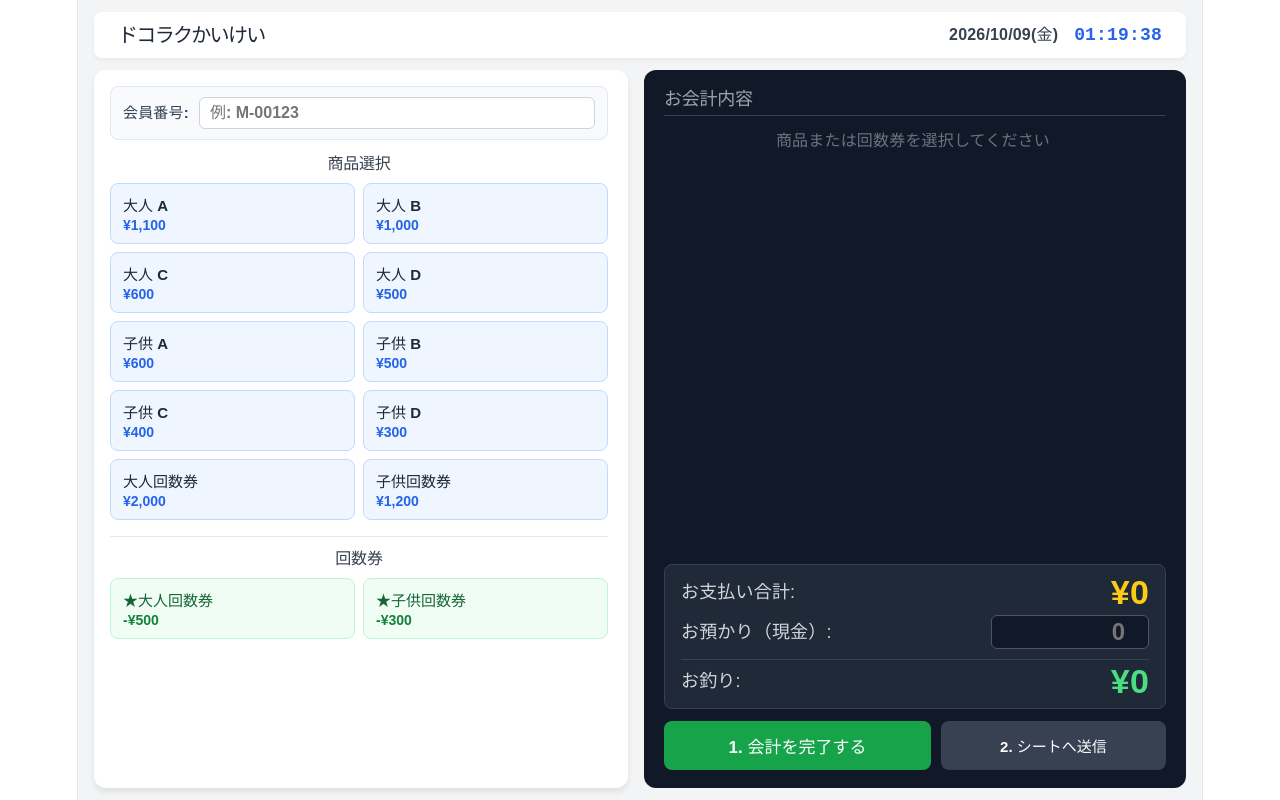
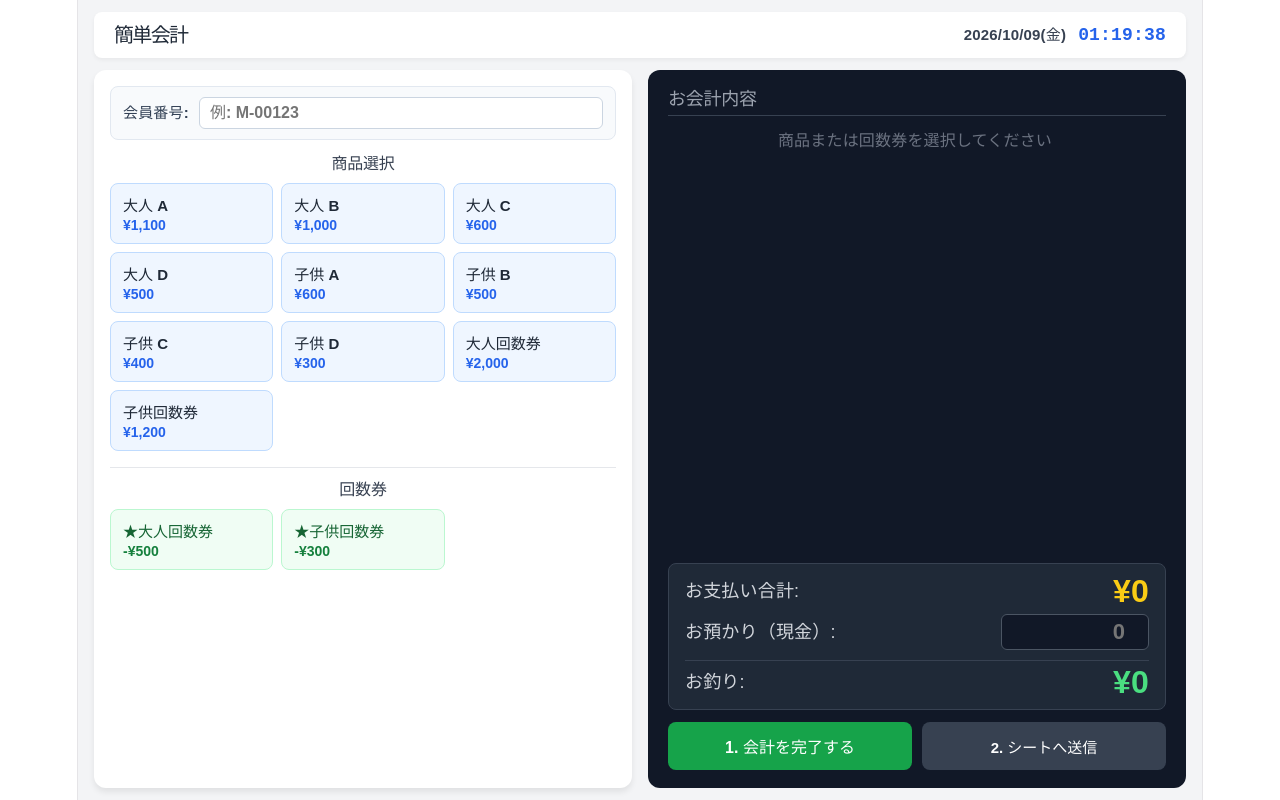
Before and after one commit to Fei-0115/dokorakukaikei-o0o0, a React (Vite) app: page / in a window 1280 px wide. Built offline with nearby package versions, Linux system fonts and the light colour scheme.

Commit message:
スマホ対応レイアウトの適用

```diff
--- a/src/App.tsx
+++ b/src/App.tsx
@@ -24,7 +24,7 @@ const GOOGLE_SCRIPT_URL = 'https://script.google.com/macros/s/AKfycbwyLOy2SO5X9b
 // 3. 商品リストの設定
 // ==========================================
 const PRODUCTS: Item[] = [
- { id: '1', name: '大人 A', price: 1100 },
+  { id: '1', name: '大人 A', price: 1100 },
   { id: '2', name: '大人 B', price: 1000 },
   { id: '3', name: '大人 C', price: 600 },
   { id: '4', name: '大人 D', price: 500 },
@@ -171,70 +171,67 @@ export default function App() {
       display: 'flex',
       flexDirection: 'column',
       width: '100%',
-      maxWidth: '100%',
-      height: '100vh',
+      minHeight: '100vh',
       fontFamily: 'sans-serif',
-      /* 【色変更】画面全体の背景色 */
       backgroundColor: '#f3f4f6',
       padding: '12px 16px',
       gap: '12px',
       boxSizing: 'border-box',
-      overflow: 'hidden'
     }}>
 
       {/* 画面最上部：タイトル ＆ 時計バー */}
       <div style={{
-        /* 【色変更】最上部バーの背景色 */
         backgroundColor: '#ffffff',
-        padding: '10px 24px',
+        padding: '10px 20px',
         borderRadius: '8px',
         boxShadow: '0 2px 4px rgba(0,0,0,0.05)',
         display: 'flex',
-        justifyContent: 'space-between',
+        flexWrap: 'wrap',
+        justify: 'space-between',
         alignItems: 'center',
         width: '100%',
         boxSizing: 'border-box',
+        gap: '8px',
         flexShrink: 0
       }}>
-        {/* 【色変更】店舗タイトルの文字色 */}
         <h1 style={{ margin: 0, fontSize: '20px', fontWeight: 'bold', color: '#1f2937' }}>
-          ドコラクかいけい
+          簡単会計
         </h1>
 
-        {/* 右上の時計表示エリア */}
-        <div style={{ fontSize: '16px', fontWeight: 'bold', color: '#374151', display: 'flex', gap: '16px', alignItems: 'center', marginLeft: 'auto' }}>
-          {/* 【色変更】日付（年月日）の文字色 */}
-          <span style={{ color: '#374151' }}>{formattedDate}</span>
-          {/* 【色変更】リアルタイム時計の数字の色 */}
+        <div style={{ fontSize: '15px', fontWeight: 'bold', color: '#374151', display: 'flex', gap: '12px', alignItems: 'center', marginLeft: 'auto' }}>
+          <span>{formattedDate}</span>
           <span style={{ color: '#2563eb', fontSize: '18px', fontFamily: 'monospace' }}>{formattedTime}</span>
         </div>
       </div>
 
-      {/* メインエリア（左右分割） */}
-      <div style={{ display: 'flex', flex: 1, gap: '16px', minHeight: 0, width: '100%' }}>
+      {/* メインエリア（レスポンシブ対応：PCは左右並び、スマホは上下並び） */}
+      <div style={{
+        display: 'flex',
+        flexWrap: 'wrap',
+        gap: '16px',
+        width: '100%',
+        flex: 1
+      }}>
 
         {/* ---------------------------------- */}
-        {/* 左側：操作パネル（商品・回数券選択） */}
+        {/* 左側／上部：操作パネル（商品・回数券選択） */}
         {/* ---------------------------------- */}
         <div style={{
-          flex: 1,
-          /* 【色変更】左側操作パネルの背景色 */
+          flex: '1 1 340px',
           backgroundColor: '#ffffff',
           padding: '16px',
           borderRadius: '12px',
           boxShadow: '0 4px 6px rgba(0,0,0,0.08)',
           display: 'flex',
           flexDirection: 'column',
-          height: '100%',
           boxSizing: 'border-box',
-          minWidth: 0
+          minWidth: '280px'
         }}>
 
-          <div style={{ flex: 1, overflowY: 'auto', paddingRight: '4px' }}>
+          <div style={{ flex: 1 }}>
 
             {/* 会員番号入力ボックス */}
             <div style={{
-              /* 【色変更】会員番号入力エリアの背景色 ＆ 枠線色 */
               backgroundColor: '#f8fafc',
               border: '1px solid #e2e8f0',
               padding: '10px 12px',
@@ -244,7 +241,6 @@ export default function App() {
               alignItems: 'center',
               gap: '10px'
             }}>
-              {/* 【色変更】「会員番号:」の文字色 */}
               <label style={{ fontSize: '15px', fontWeight: 'bold', color: '#334155', whiteSpace: 'nowrap' }}>会員番号:</label>
               <input
                 type="text"
@@ -257,25 +253,24 @@ export default function App() {
                   fontWeight: 'bold',
                   padding: '6px 10px',
                   borderRadius: '6px',
-                  /* 【色変更】入力欄の背景色 ＆ 枠線色 ＆ 文字色 */
                   backgroundColor: '#ffffff',
                   border: '1px solid #cbd5e1',
-                  color: '#0f172a'
+                  color: '#0f172a',
+                  width: '100%',
+                  boxSizing: 'border-box'
                 }}
               />
             </div>
 
             {/* 商品選択ボタンエリア */}
-            {/* 【色変更】「商品選択」の見出し文字色 */}
             <h2 style={{ fontSize: '16px', fontWeight: 'bold', marginBottom: '10px', color: '#374151' }}>商品選択</h2>
-            <div style={{ display: 'grid', gridTemplateColumns: '1fr 1fr', gap: '8px', marginBottom: '16px' }}>
+            <div style={{ display: 'grid', gridTemplateColumns: 'repeat(auto-fill, minmax(130px, 1fr))', gap: '8px', marginBottom: '16px' }}>
               {PRODUCTS.map((product) => (
                 <button
                   key={product.id}
                   onClick={() => addToCart(product)}
                   style={{
                     padding: '10px 12px',
-                    /* 【色変更】商品ボタンの背景色 ＆ 枠線色 */
                     backgroundColor: '#eff6ff',
                     border: '1px solid #bfdbfe',
                     borderRadius: '8px',
@@ -283,25 +278,21 @@ export default function App() {
                     cursor: 'pointer'
                   }}
                 >
-                  {/* 【色変更】商品ボタンの商品名文字色 */}
                   <div style={{ fontWeight: 'bold', fontSize: '15px', color: '#1f2937' }}>{product.name}</div>
-                  {/* 【色変更】商品ボタンの価格文字色 */}
                   <div style={{ color: '#2563eb', fontWeight: 'bold', marginTop: '2px', fontSize: '14px' }}>¥{product.price.toLocaleString()}</div>
                 </button>
               ))}
             </div>
 
             {/* 回数券選択ボタンエリア */}
-            {/* 【色変更】「回数券」の見出し文字色 */}
             <h2 style={{ fontSize: '16px', fontWeight: 'bold', marginBottom: '10px', color: '#374151', borderTop: '1px solid #e5e7eb', paddingTop: '12px' }}>回数券</h2>
-            <div style={{ display: 'grid', gridTemplateColumns: '1fr 1fr', gap: '8px', marginBottom: '12px' }}>
+            <div style={{ display: 'grid', gridTemplateColumns: 'repeat(auto-fill, minmax(130px, 1fr))', gap: '8px', marginBottom: '12px' }}>
               {TICKETS.map((ticket) => (
                 <button
                   key={ticket.id}
                   onClick={() => applyTicket(ticket)}
                   style={{
                     padding: '10px 12px',
-                    /* 【色変更】回数券ボタンの背景色 ＆ 枠線色 */
                     backgroundColor: '#f0fdf4',
                     border: '1px solid #bbf7d0',
                     borderRadius: '8px',
@@ -309,9 +300,7 @@ export default function App() {
                     cursor: 'pointer'
                   }}
                 >
-                  {/* 【色変更】回数券ボタンのタイトル文字色 */}
                   <div style={{ fontWeight: 'bold', fontSize: '15px', color: '#166534' }}>{ticket.name}</div>
-                  {/* 【色変更】回数券ボタンの割引額文字色 */}
                   <div style={{ color: '#15803d', fontWeight: 'bold', marginTop: '2px', fontSize: '14px' }}>-¥{ticket.amount.toLocaleString()}</div>
                 </button>
               ))}
@@ -324,8 +313,7 @@ export default function App() {
               onClick={clearCart}
               style={{
                 marginTop: '8px',
-                padding: '8px 12px',
-                /* 【色変更】「選択をクリア」ボタンの背景色 ＆ 文字色 */
+                padding: '10px 12px',
                 backgroundColor: '#ef4444',
                 color: '#ffffff',
                 border: 'none',
@@ -343,11 +331,10 @@ export default function App() {
         </div>
 
         {/* ---------------------------------- */}
-        {/* 右側：お客さん確認用ディスプレイ  */}
+        {/* 右側／下部：お客さん確認用ディスプレイ  */}
         {/* ---------------------------------- */}
         <div style={{
-          flex: 1,
-          /* 【色変更】右側ディスプレイ画面の背景色 ＆ 基本文字色 */
+          flex: '1 1 340px',
           backgroundColor: '#111827',
           color: '#ffffff',
           padding: '18px 20px',
@@ -355,38 +342,31 @@ export default function App() {
           display: 'flex',
           flexDirection: 'column',
           justifyContent: 'space-between',
-          height: '100%',
           boxSizing: 'border-box',
-          minWidth: 0
+          minWidth: '280px'
         }}>
-          <div style={{ display: 'flex', flexDirection: 'column', flex: 1, minHeight: 0 }}>
+          <div style={{ display: 'flex', flexDirection: 'column', flex: 1 }}>
             <div style={{ display: 'flex', justifyContent: 'space-between', alignItems: 'center', marginBottom: '12px', borderBottom: '1px solid #374151', paddingBottom: '6px', flexShrink: 0 }}>
-              {/* 【色変更】「お会計内容」の文字色 */}
               <h2 style={{ fontSize: '18px', fontWeight: 'bold', color: '#9ca3af', margin: 0 }}>お会計内容</h2>
-              {/* 【色変更】入力された「会員: M-xxxxx」の文字色 */}
               {memberNumber && (
                 <span style={{ fontSize: '14px', color: '#60a5fa', fontWeight: 'bold' }}>会員: {memberNumber}</span>
               )}
             </div>
 
             {/* 明細リスト表示エリア */}
-            <div style={{ flex: 1, overflowY: 'auto', marginBottom: '12px', paddingRight: '4px' }}>
+            <div style={{ flex: 1, maxHeight: '200px', overflowY: 'auto', marginBottom: '12px', paddingRight: '4px' }}>
               {cart.length === 0 && appliedTickets.length === 0 ? (
-                /* 【色変更】未選択時の注意案内文字色 */
                 <div style={{ color: '#6b7280', fontSize: '16px' }}>商品または回数券を選択してください</div>
               ) : (
                 <>
-                  {/* 購入商品リスト */}
                   {cart.map((c) => (
                     <div key={c.item.id} style={{ display: 'flex', justifyContent: 'space-between', fontSize: '16px', marginBottom: '6px' }}>
                       <span>{c.item.name} × {c.quantity}</span>
                       <span>¥{(c.item.price * c.quantity).toLocaleString()}</span>
                     </div>
                   ))}
-                  {/* 適用された回数券リスト */}
                   {appliedTickets.map((t) => (
                     <div key={t.ticket.id} style={{ display: 'flex', justifyContent: 'space-between', fontSize: '16px', marginBottom: '6px', color: '#4ade80' }}>
-                      {/* 【色変更】適用中の回数券明細文字色 */}
                       <span>【回数券】{t.ticket.name} × {t.quantity}</span>
                       <span>-¥{(t.ticket.amount * t.quantity).toLocaleString()}</span>
                     </div>
@@ -398,17 +378,14 @@ export default function App() {
 
           {/* 金額計算表示ボックス */}
           <div style={{
-            /* 【色変更】金額計算枠の背景色 ＆ 枠線色 */
             backgroundColor: '#1f2937',
             border: '1px solid #374151',
             padding: '14px 16px',
             borderRadius: '8px',
             flexShrink: 0
           }}>
-            {/* 回数券利用額の割引表示 */}
             {totalTicketAmount > 0 && (
               <div style={{ display: 'flex', justifyContent: 'space-between', alignItems: 'center', marginBottom: '6px', fontSize: '14px', color: '#4ade80' }}>
-                {/* 【色変更】回数券控除額の文字色 */}
                 <span>（回数券利用額:</span>
                 <span>-¥{totalTicketAmount.toLocaleString()}）</span>
               </div>
@@ -416,17 +393,14 @@ export default function App() {
 
             {/* お支払い合計 */}
             <div style={{ display: 'flex', justifyContent: 'space-between', alignItems: 'center', marginBottom: '10px' }}>
-              {/* 【色変更】「お支払い合計:」ラベル文字色 */}
               <span style={{ fontSize: '18px', color: '#d1d5db' }}>お支払い合計:</span>
-              {/* 【色変更】お支払い合計金額の強調表示色（黄色） */}
-              <span style={{ fontSize: '34px', fontWeight: '800', color: '#facc15' }}>
+              <span style={{ fontSize: '32px', fontWeight: '800', color: '#facc15' }}>
                 ¥{totalAmount.toLocaleString()}
               </span>
             </div>
 
             {/* お預かり（現金）入力欄 */}
             <div style={{ display: 'flex', justifyContent: 'space-between', alignItems: 'center', marginBottom: '10px' }}>
-              {/* 【色変更】「お預かり（現金）:」ラベル文字色 */}
               <span style={{ fontSize: '18px', color: '#d1d5db' }}>お預かり（現金）:</span>
               <input
                 type="number"
@@ -434,44 +408,39 @@ export default function App() {
                 onChange={(e) => setReceivedAmount(e.target.value === '' ? '' : Number(e.target.value))}
                 placeholder="0"
                 style={{
-                  width: '140px',
+                  width: '130px',
                   textAlign: 'right',
-                  fontSize: '24px',
+                  fontSize: '22px',
                   fontWeight: 'bold',
-                  /* 【色変更】お預かり入力欄の背景色 ＆ 文字色 ＆ 枠線色 */
                   backgroundColor: '#111827',
                   color: '#ffffff',
                   border: '1px solid #4b5563',
                   borderRadius: '6px',
-                  padding: '2px 8px'
+                  padding: '4px 8px'
                 }}
               />
             </div>
 
             {/* お釣り表示 */}
             <div style={{ display: 'flex', justifyContent: 'space-between', alignItems: 'center', borderTop: '1px solid #374151', paddingTop: '8px' }}>
-              {/* 【色変更】「お釣り:」ラベル文字色 */}
               <span style={{ fontSize: '18px', color: '#d1d5db' }}>お釣り:</span>
-              {/* 【色変更】お釣り金額の強調表示色（緑色） */}
-              <span style={{ fontSize: '34px', fontWeight: '800', color: '#4ade80' }}>
+              <span style={{ fontSize: '32px', fontWeight: '800', color: '#4ade80' }}>
                 ¥{changeAmount.toLocaleString()}
               </span>
             </div>
           </div>
 
           {/* 下部アクションボタン */}
-          <div style={{ display: 'flex', gap: '10px', marginTop: '12px', flexShrink: 0 }}>
-            {/* ボタン①「1. 会計を完了する」 */}
+          <div style={{ display: 'flex', flexWrap: 'wrap', gap: '10px', marginTop: '12px', flexShrink: 0 }}>
             <button
               onClick={handleCheckout}
               disabled={(cart.length === 0 && totalAmount === 0) || numericReceived < totalAmount}
               style={{
-                flex: 1.2,
+                flex: '1 1 140px',
                 padding: '12px 8px',
-                /* 【色変更】「1. 会計を完了する」ボタン有効時／無効時の背景色 */
                 backgroundColor: (cart.length > 0 || totalAmount === 0) && numericReceived >= totalAmount ? '#16a34a' : '#374151',
                 color: '#ffffff',
-                fontSize: '17px',
+                fontSize: '16px',
                 fontWeight: 'bold',
                 border: 'none',
                 borderRadius: '8px',
@@ -481,14 +450,12 @@ export default function App() {
               1. 会計を完了する
             </button>
 
-            {/* ボタン②「2. シートへ送信」 */}
             <button
               onClick={handleSendToSpreadsheet}
               disabled={isSubmitting || (cart.length === 0 && appliedTickets.length === 0)}
               style={{
-                flex: 1,
+                flex: '1 1 140px',
                 padding: '12px 8px',
-                /* 【色変更】「2. シートへ送信」ボタン有効時／送信中／無効時の背景色 */
                 backgroundColor: isSubmitting ? '#4b5563' : (cart.length > 0 || appliedTickets.length > 0) ? '#2563eb' : '#374151',
                 color: '#ffffff',
                 fontSize: '15px',
```
